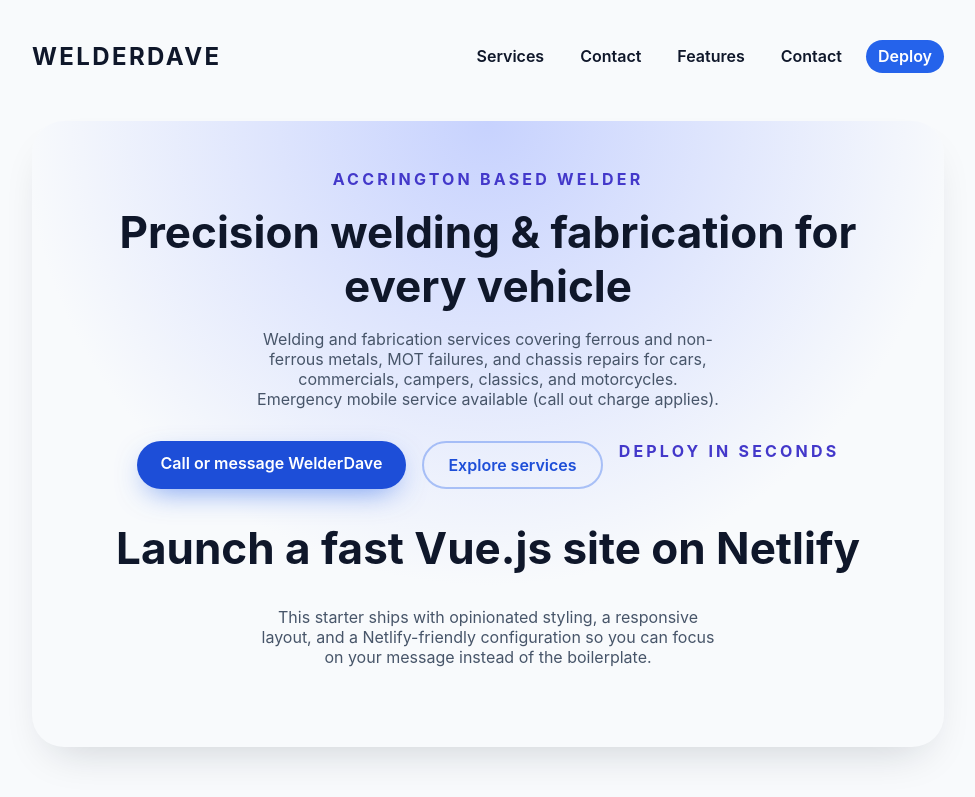
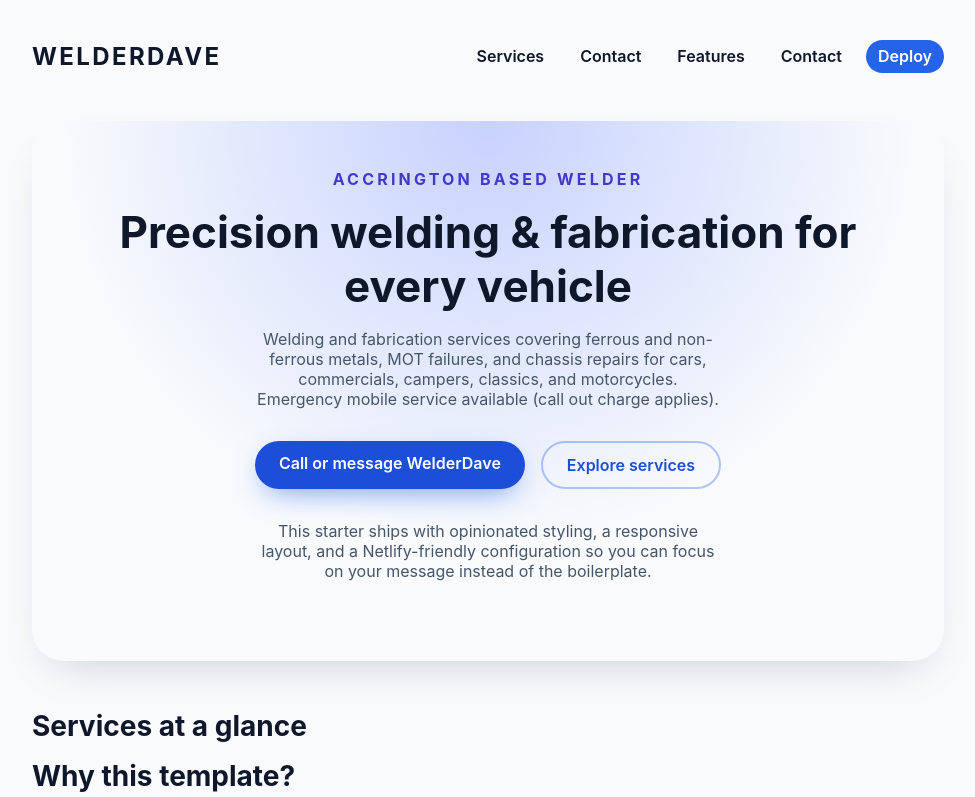
Before and after one commit to jenkinchris11/WelderDave, a Vue app in the folder vue-netlify/: page / in a window 1280 px wide. Shown: the top 797 px of the page, without its empty margins (152-1127 px from the left). Built offline with nearby package versions, Linux system fonts and the light colour scheme.

Commit message:
Update HeroSection.vue

```diff
--- a/vue-netlify/src/components/HeroSection.vue
+++ b/vue-netlify/src/components/HeroSection.vue
@@ -10,8 +10,6 @@
     <div class="hero__actions">
       <a class="primary" href="#contact">Call or message WelderDave</a>
       <a class="secondary" href="#services">Explore services</a>
-    <p class="eyebrow">Deploy in seconds</p>
-    <h2>Launch a fast Vue.js site on Netlify</h2>
     <p class="lede">
       This starter ships with opinionated styling, a responsive layout, and a Netlify-friendly
       configuration so you can focus on your message instead of the boilerplate.
```
